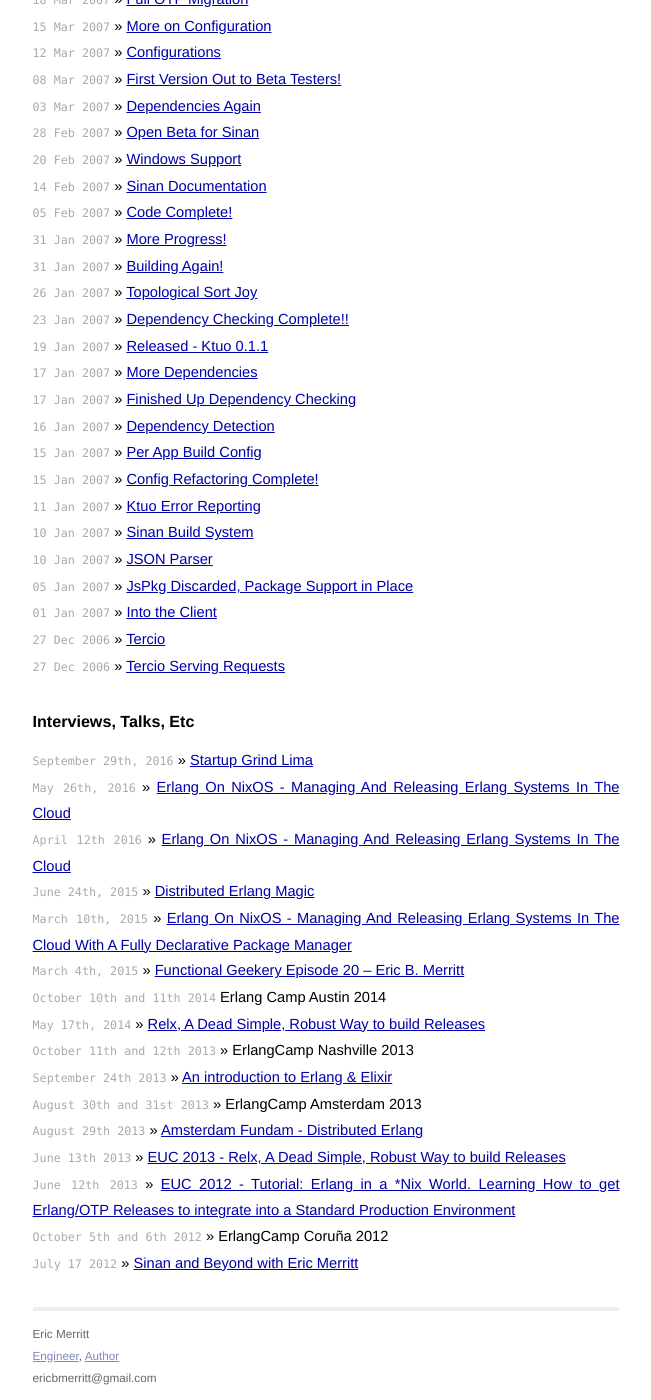
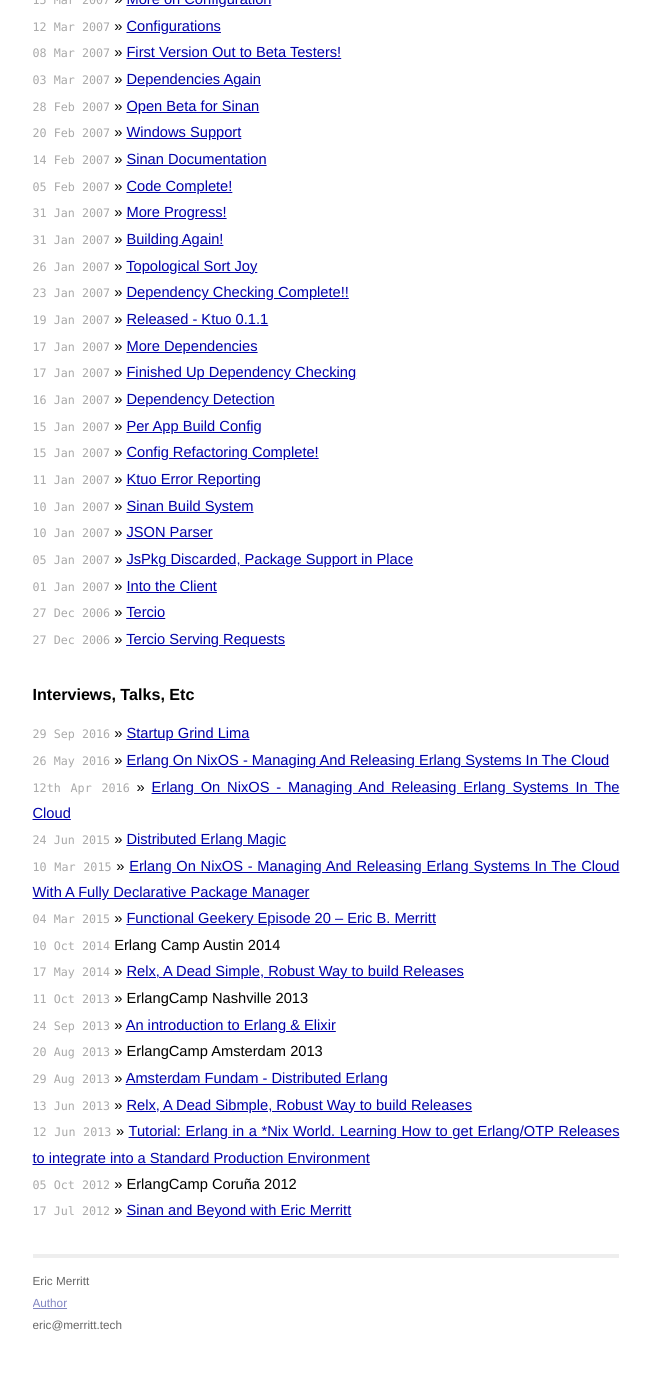
Before and after one commit to ericbmerritt/blog, a Jekyll site: the page built from index.html, in a window 1280 px wide and 1400 px high, scrolled down 920 px. Shown: the whole window, without its empty margins (314-965 px from the left). Built offline with Jekyll 4.4.1, drawn with Linux system fonts in a browser that asks for light colours; after the commit the page ends 2268 px from its top, so only the background shows below that; some of the changed text lies outside the part shown.

Commit message:
fix various nits and out of date information

```diff
--- a/_layouts/default.html
+++ b/_layouts/default.html
@@ -42,8 +42,8 @@
       <div class="footer">
         <div class="contact">
           <p>Eric Merritt<br />
-           <a href="https://github.com/ericbmerritt">Engineer</a>, <a href="http://manning.com/logan/">Author</a><br />
-           ericbmerritt@gmail.com
+            <a href="http://manning.com/logan/">Author</a><br />
+            eric@merritt.tech
           </p>
         </div>
       </div>
--- a/index.html
+++ b/index.html
@@ -13,22 +13,22 @@
 
   <h1>Interviews, Talks, Etc</h1>
   <ul class="posts">
-    <li><span>September 29th, 2016</span> &raquo; <a href="https://www.startupgrind.com/events/details/startup-grind-lima-presents-eric-merritt-afiniate-inc">Startup Grind Lima</a></li>
-    <li><span>May 26th, 2016</span> &raquo; <a href="http://www.meetup.com/Portland-Erlang-User-Group/events/230136507">Erlang On NixOS - Managing And Releasing Erlang Systems In The Cloud</a></li>
-    <li><span>April 12th 2016</span> &raquo; <a href="http://www.meetup.com/Erlang-NYC/events/230216675/">Erlang On NixOS - Managing And Releasing Erlang Systems In The Cloud</a></li>
-    <li><span>June 24th, 2015</span> &raquo; <a href="http://www.meetup.com/Seattle-Scalability-Meetup/events/220664339/">Distributed Erlang Magic</a>
-    <li><span>March 10th, 2015</span> &raquo; <a href="http://www.erlang-factory.com/sfbay2016/eric-merritt">Erlang On NixOS - Managing And Releasing Erlang Systems In The Cloud With A Fully Declarative Package Manager</a></li>
-    <li><span>March 4th, 2015</span> &raquo; <a href="https://www.functionalgeekery.com/episode-20-eric-b-merritt">Functional Geekery Episode 20 – Eric B. Merritt</a></li>
-    <li><span>October 10th and 11th 2014</span> Erlang Camp Austin 2014 </li>
-    <li><span>May 17th, 2014</span> &raquo; <a href="http://www.erlang-factory.com/vancouver2014/eric-merritt">Relx, A Dead Simple, Robust Way to build Releases</a></li>
-    <li><span>October 11th and 12th 2013</span> &raquo; ErlangCamp Nashville 2013</li>
-    <li><span>September 24th 2013</span> &raquo; <a href="http://www.meetup.com/Seattle-Erlang-User-Group/events/137912192/">An introduction to Erlang & Elixir</a></li>
+    <li><span>29 Sep 2016</span> &raquo; <a href="https://www.startupgrind.com/events/details/startup-grind-lima-presents-eric-merritt-afiniate-inc">Startup Grind Lima</a></li>
+    <li><span>26 May 2016</span> &raquo; <a href="http://www.meetup.com/Portland-Erlang-User-Group/events/230136507">Erlang On NixOS - Managing And Releasing Erlang Systems In The Cloud</a></li>
+    <li><span>12th Apr 2016</span> &raquo; <a href="http://www.meetup.com/Erlang-NYC/events/230216675/">Erlang On NixOS - Managing And Releasing Erlang Systems In The Cloud</a></li>
+    <li><span>24 Jun 2015</span> &raquo; <a href="http://www.meetup.com/Seattle-Scalability-Meetup/events/220664339/">Distributed Erlang Magic</a>
+    <li><span>10 Mar 2015</span> &raquo; <a href="http://www.erlang-factory.com/sfbay2016/eric-merritt">Erlang On NixOS - Managing And Releasing Erlang Systems In The Cloud With A Fully Declarative Package Manager</a></li>
+    <li><span>04 Mar 2015</span> &raquo; <a href="https://www.functionalgeekery.com/episode-20-eric-b-merritt">Functional Geekery Episode 20 – Eric B. Merritt</a></li>
+    <li><span>10 Oct 2014</span> Erlang Camp Austin 2014 </li>
+    <li><span>17 May 2014</span> &raquo; <a href="http://www.erlang-factory.com/vancouver2014/eric-merritt">Relx, A Dead Simple, Robust Way to build Releases</a></li>
+    <li><span>11 Oct 2013</span> &raquo; ErlangCamp Nashville 2013</li>
+    <li><span>24 Sep 2013</span> &raquo; <a href="http://www.meetup.com/Seattle-Erlang-User-Group/events/137912192/">An introduction to Erlang & Elixir</a></li>
 
-    <li><span>August 30th and 31st 2013</span> &raquo; ErlangCamp Amsterdam 2013</li>
-    <li><span>August 29th 2013</span> &raquo; <a href="http://www.meetup.com/funadam/events/134042802/">Amsterdam Fundam - Distributed Erlang</a></li>
-    <li><span>June 13th 2013</span> &raquo; <a href="http://www.erlang-factory.com/conference/ErlangUserConference2013/speakers/EricMerritt">EUC 2013 - Relx, A Dead Simple, Robust Way to build Releases</a></li>
-    <li><span> June 12th 2013</span> &raquo; <a href="http://www.erlang-factory.com/conference/ErlangUserConference2013/speakers/EricMerritt">EUC 2012 - Tutorial: Erlang in a *Nix World. Learning How to get Erlang/OTP Releases to integrate into a Standard Production Environment</a></li>
-    <li><span>October 5th and 6th 2012</span> &raquo; ErlangCamp Coruña 2012</li>
-    <li><span>July 17 2012</span> &raquo; <a href="http://www.meetup.com/erlang/events/71967772/">Sinan and Beyond with Eric Merritt</a></li>
+    <li><span>20 Aug 2013</span> &raquo; ErlangCamp Amsterdam 2013</li>
+    <li><span>29 Aug 2013</span> &raquo; <a href="http://www.meetup.com/funadam/events/134042802/">Amsterdam Fundam - Distributed Erlang</a></li>
+    <li><span>13 Jun 2013</span> &raquo; <a href="http://www.erlang-factory.com/conference/ErlangUserConference2013/speakers/EricMerritt">Relx, A Dead Sibmple, Robust Way to build Releases</a></li>
+    <li><span>12 Jun 2013</span> &raquo; <a href="http://www.erlang-factory.com/conference/ErlangUserConference2013/speakers/EricMerritt">Tutorial: Erlang in a *Nix World. Learning How to get Erlang/OTP Releases to integrate into a Standard Production Environment</a></li>
+    <li><span>05 Oct 2012</span> &raquo; ErlangCamp Coruña 2012</li>
+    <li><span>17 Jul 2012</span> &raquo; <a href="http://www.meetup.com/erlang/events/71967772/">Sinan and Beyond with Eric Merritt</a></li>
   </ul>
 </div>
```
Also changed, not shown: _posts/2012-09-02-proper-use-of-dialyzer.md (+1 -1 lines), _posts/2013-04-16-deal-of-the-day-erlang-and-otp-in-action.md (deleted, +0 -13 lines).
